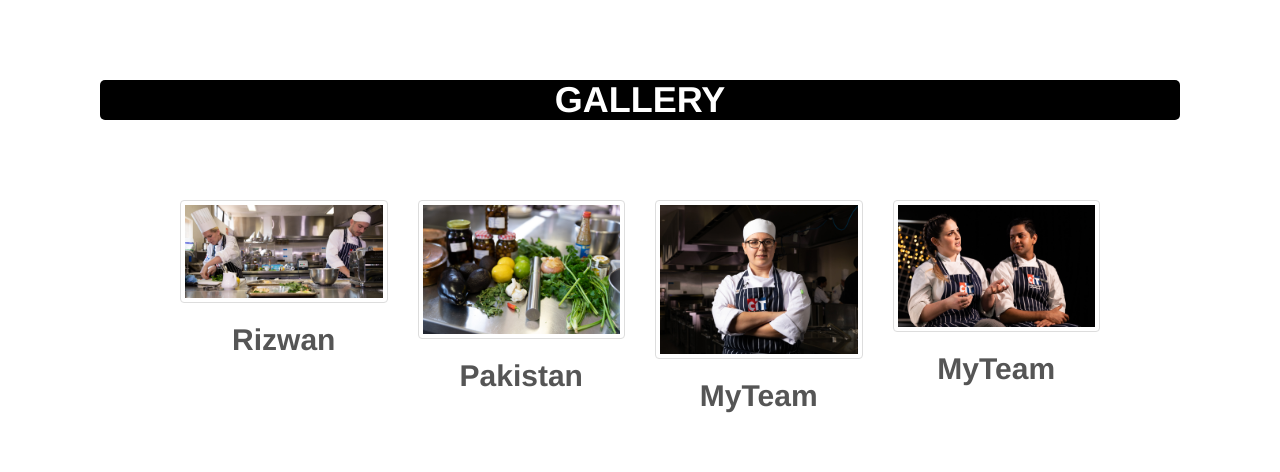
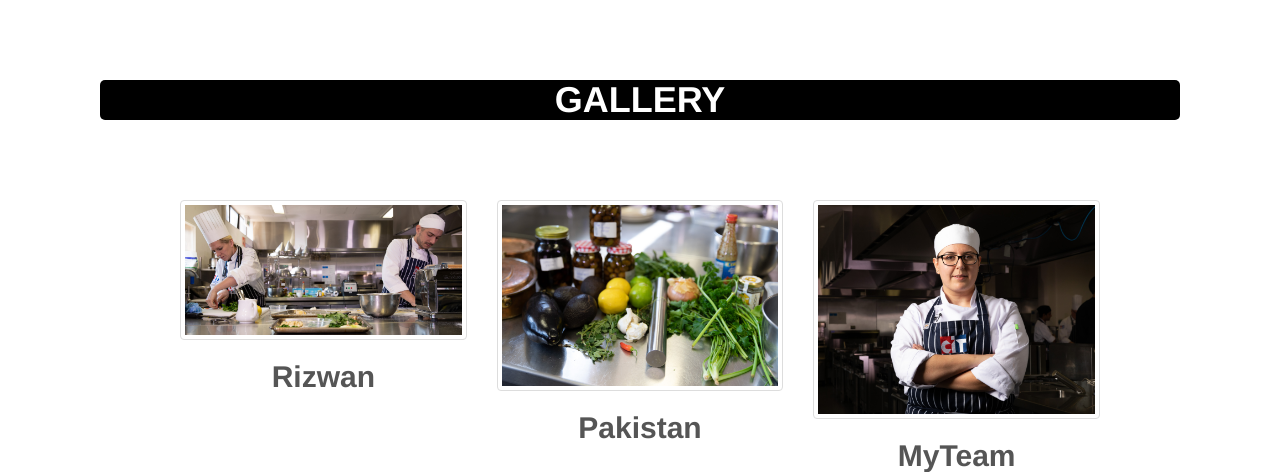
Before and after one commit to ytrizwan/MyWebProject, a PHP site: page /galleryLink.php in a window 1280 px wide. Shown: the part 230-702 px from the top of the page. Run offline with PHP 8.4, Linux system fonts and the light colour scheme; data comes from the database, SQL or seed files in the repository; some libraries are stand-ins or nearby versions.

Commit message:
05/11/2018 Gallery Fixed

```diff
--- a/assets/style.css
+++ b/assets/style.css
@@ -125,6 +125,7 @@ body{
     margin-left: -15px;
 }
 
+/*Big Fix for Screen*/
 .row{
 	margin-left: 15px;
 	margin-right: 15px;
@@ -330,13 +331,15 @@ body{
 }
 
 
-.resizeWithThumbnail{
-	height: -webkit-fill-available;
-    max-height: 290px;
-	max-width: 100%;
-	object-fit: contain;
+.resizeWithThumbnail {
+    height: 330px;
+    height: -webkit-fill-available;
+    max-height: 330px;
+	width: 490px;
+    max-width: 100%;
+    object-fit: contain;
     object-position: center;
-	display: inline-block;
+    display: inline-block;
     padding: 4px;
     line-height: 1.42857143;
     background-color: #fff;
--- a/galleryLink.php
+++ b/galleryLink.php
@@ -80,7 +80,7 @@
 				$date_gallery = $get_each_row['date'];
 				$msg_of_gallery = $get_each_row['msg'];
 			?>
-				<div class="col-sm-6 col-md-4 col-lg-3">
+				<div class="col-sm-6 col-md-4 col-lg-4">
 						<img class="resizeWithThumbnail" src="admin\dynamicImages\gallery\<?php echo $img_of_gallery; ?>" alt="gallery">
 						<h2><strong><?php echo $name_of_gallery; ?></strong></h2><br><br><br><br>
 				</div>
```
